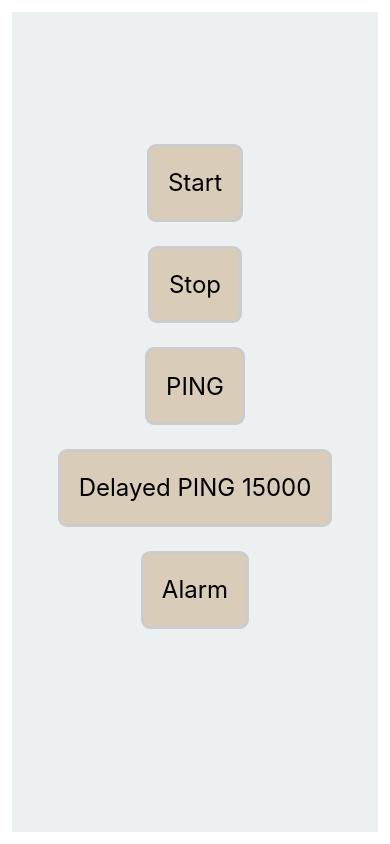
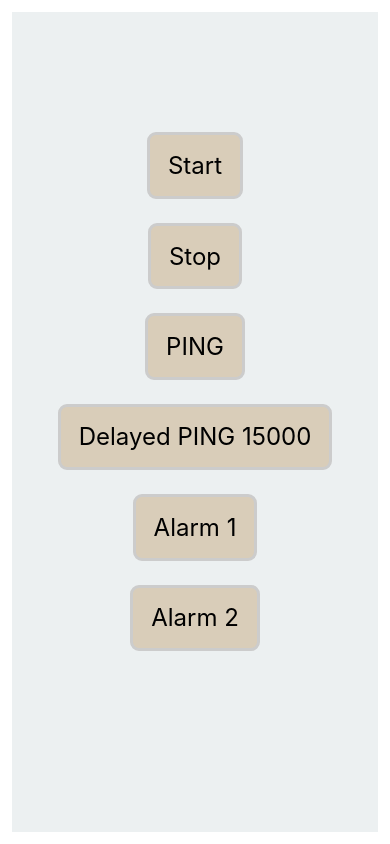
Before and after one commit to marcg1968/rn_bgservice_demo, a React Native app: screen / in a window 390 px wide. Built offline with nearby package versions, Linux system fonts and the light colour scheme.

Commit message:
sep. alarms for testing

```diff
--- a/App.js
+++ b/App.js
@@ -46,9 +46,19 @@ class App extends Component {
                 },
                 style: styles.button,
             },
+            // {
+            //     title: 'Alarm',
+            //     onPress: () => Reminder.setAlarm(),
+            //     style: styles.button,
+            // },
             {
-                title: 'Alarm',
-                onPress: () => Reminder.setAlarm(),
+                title: 'Alarm 1',
+                onPress: () => Reminder.setAlarmOne(),
+                style: styles.button,
+            },
+            {
+                title: 'Alarm 2',
+                onPress: () => Reminder.setAlarmTwo(),
                 style: styles.button,
             },
         ]
--- a/Reminder.js
+++ b/Reminder.js
@@ -13,6 +13,8 @@ const _ = {
     /* any other methods similarly defined */
     ping() { Reminder.ping() },
     setAlarm() { Reminder.setAlarm() },
+    setAlarmOne() { Reminder.setAlarmOne() },
+    setAlarmTwo() { Reminder.setAlarmTwo() },
 }
 
 export default _
```
Also changed, not shown: 1 other file (tests, documents, lock files or other folders).
